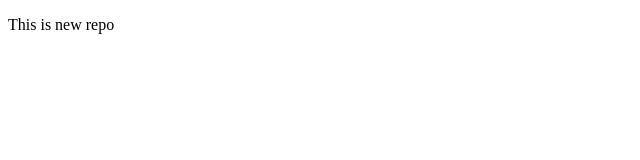
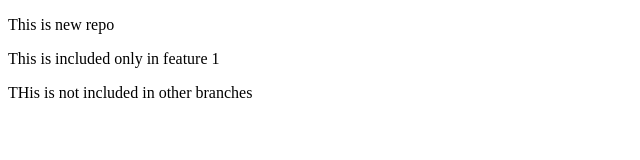
Before and after one commit to guna5045/LocalRepo, a plain HTML site: page index.html in a window 1280 px wide. Shown: the whole page, without its empty margins (0-640 px from the left). Drawn offline with Linux system fonts and the light colour scheme.

Commit message:
New feature only in feature1 branch not in another branches

```diff
--- a/index.html
+++ b/index.html
@@ -7,5 +7,7 @@
 </head>
 <body>
     <p>This is new repo</p>
+    <p>This is included only in feature 1</p>
+    <p>THis is not included in other branches</p>
 </body>
 </html>
```
